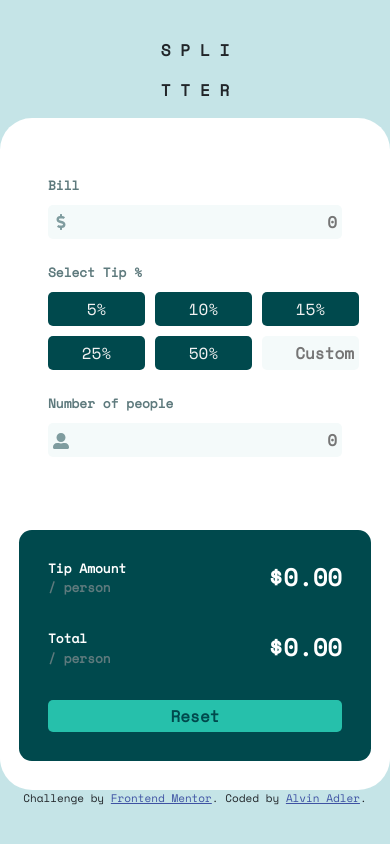
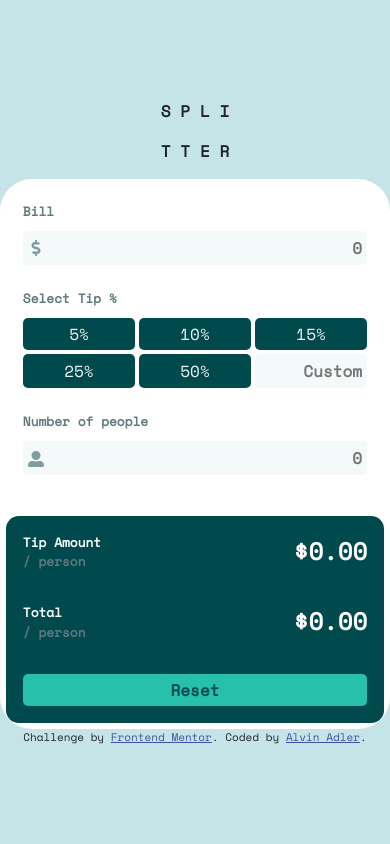
Before and after one commit to alvinAdler/tip-calculator-app, a React (Create React App) app: page / in a window 390 px wide. Built offline with nearby package versions, Linux system fonts and the light colour scheme.

Commit message:
Minor changes in the UI for responsiveness

```diff
--- a/src/App.css
+++ b/src/App.css
@@ -1,9 +1,3 @@
-*, *::before, *::after{
-  margin: 0;
-  padding: 0;
-  box-sizing: border-box;
-}
-
 .App{
   background-color: hsl(185, 41%, 84%);
   display: flex;
@@ -44,11 +38,11 @@
 .tip-container{
   /* border: 3px solid red; */
   background-color: hsl(0, 0%, 100%);
-  width: 60%;
+  width: 45rem;
   display: flex;
-  margin: 20px 10%;
+  /* margin: 20px 10%; */
   border-radius: 2rem;
-  padding: 1.2rem;
+  padding: 1.5%;
 }
 
 .input-field, .result-field{
@@ -60,7 +54,7 @@
   /* border: 3px solid green; */
   display: flex;
   flex-direction: column;
-  padding: 1.8rem;
+  padding: 4.5%;
   border-radius: 0.8rem;
 }
 
@@ -75,21 +69,22 @@
 
 .tip-section{
   width: 100%;
+  /* border: 3px solid purple; */
 }
 
 .tip-selection{
   /* border: 3px solid red; */
   display: grid;
   width: 100%;
-  grid-gap: 10px;
-  grid-template-columns: repeat(3, minmax(33%, 1fr));
-  grid-template-rows: repeat(2, 1fr);
+  grid-gap: 1vw;
+  grid-template-columns: repeat(auto-fit, minmax(25%, 1fr));
+  grid-template-rows: repeat(auto-fit, 1fr);
 }
 
 .result-field{
   /* border: 3px solid red; */
   width: 50%;
-  padding: 1.8rem;
+  padding: 4.5%;
   background-color: hsl(183, 100%, 15%);
   color: white;
   border-radius: 0.8rem;
@@ -123,7 +118,7 @@
   color: hsl(228, 45%, 44%);
 }
 
-@media only screen and (max-width: 911px) {
+@media only screen and (max-width: 730px) {
   .tip-container{
     width: 100%;
   }
@@ -132,12 +127,12 @@
 @media only screen and (max-width: 550px){
   .tip-container{
     flex-direction: column;
-    margin: 0;
+    justify-content: center;
+    align-items: center;
   }
 
   .input-field, .result-field{
     width: 100%;
-    margin: 10px 0;
   }
 
   .tip-amount, .tip-total{
--- a/src/App.js
+++ b/src/App.js
@@ -8,8 +8,10 @@ import DefaultButton from './utilityComponents/DefaultButton/DefaultButton';
 function App() {
     return(
         <div className="App">
-            <p style={{fontWeight: 700}}><strong>S P L I</strong></p>
-            <p style={{fontWeight: 700}}><strong>T T E R</strong></p>
+            <div className="app-title">
+                <p style={{fontWeight: 700}}><strong>S P L I</strong></p>
+                <p style={{fontWeight: 700}}><strong>T T E R</strong></p>
+            </div>
 
             <div className="tip-container">
 
--- a/src/index.css
+++ b/src/index.css
@@ -1,7 +1,13 @@
+*, *::before, *::after{
+  margin: 0;
+  padding: 0;
+  box-sizing: border-box;
+}
+
 body, html, .App, #root {
   margin: 0;
   padding: 0;
-  height: 100%;
-  width: 100%;
+  height: 100vh;
+  width: 100vw;
   font-family: 'Space Mono', monospace;
 }
```
